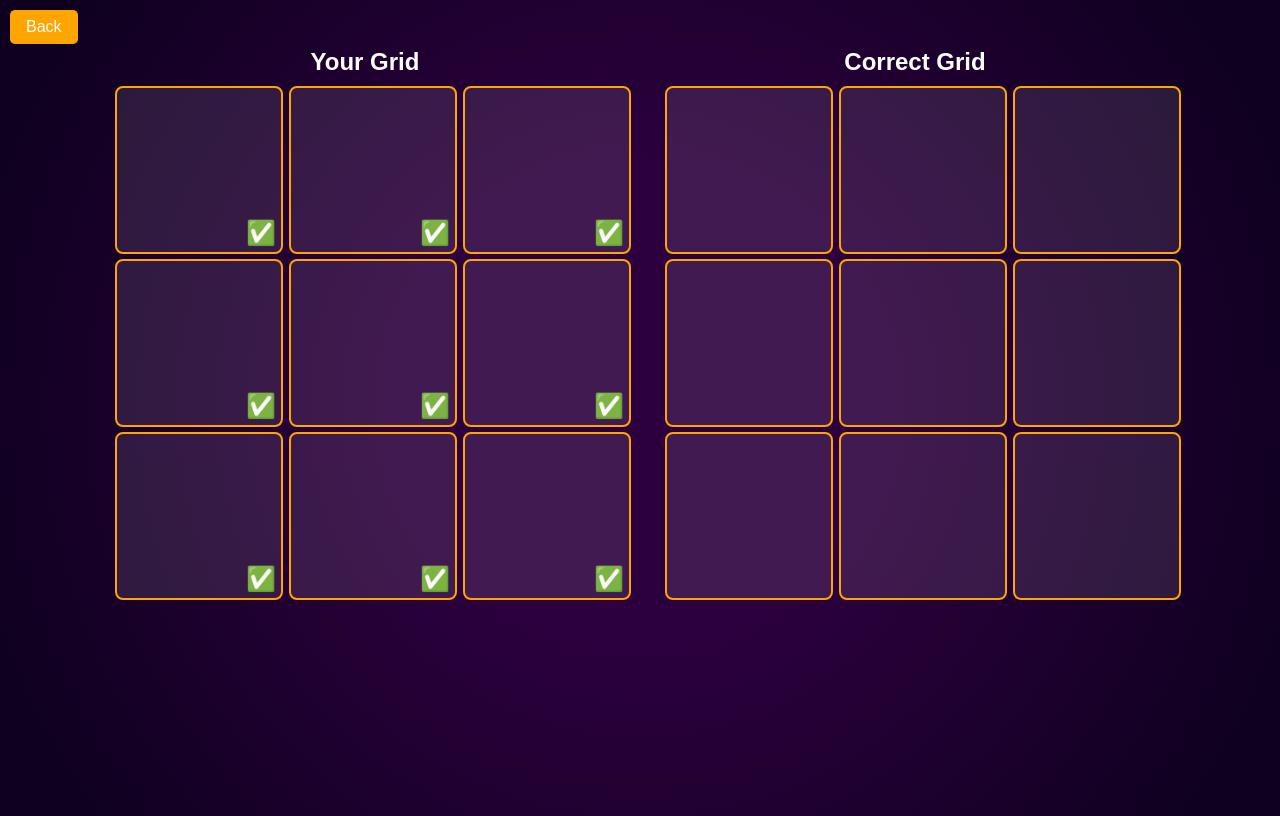
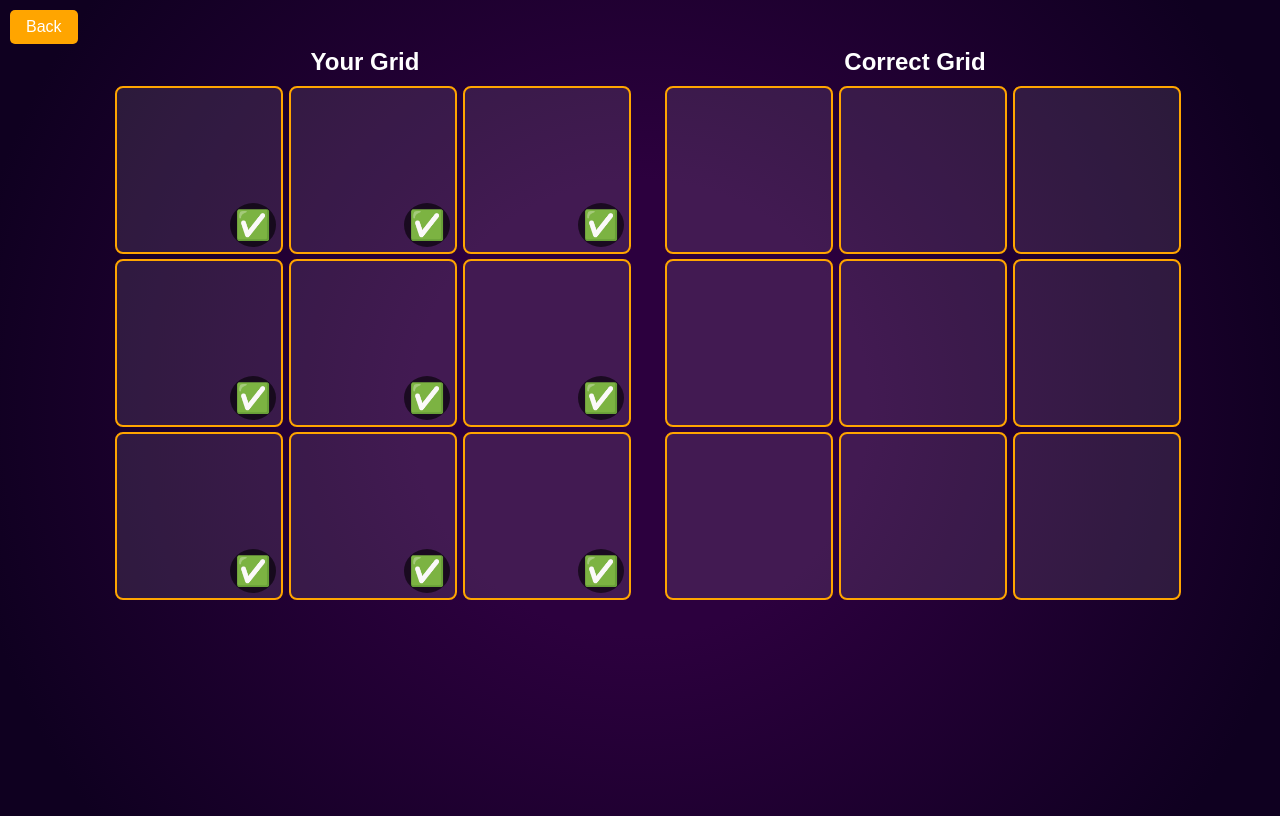
Before and after one commit to Satyaveni-Devisetti/MindMaze, a plain HTML site: page review.html in a window 1280 px wide. Drawn offline with Linux system fonts and the light colour scheme.

Commit message:
MindMaze Game

```diff
--- a/review.html
+++ b/review.html
@@ -130,6 +130,14 @@
             window.location.href = "result.html";
         }
 
+        // Function to normalize URLs (removes trailing slashes, makes lowercase, etc.)
+        function normalizeURL(url) {
+            if (!url) return "";
+            // Remove query parameters or fragments if necessary
+            const urlObj = new URL(url, window.location.origin);
+            return urlObj.pathname.trim().toLowerCase();  // Only compare the path (file name)
+        }
+
         document.addEventListener("DOMContentLoaded", function () {
             const userMatchedGrid = JSON.parse(localStorage.getItem("userMatchedGrid")) || [];
             const correctGrid = JSON.parse(localStorage.getItem("correctImages")) || [];
@@ -162,32 +170,34 @@
                     correctCell.appendChild(correctImg);
                 }
 
-                // Add a status icon (green tick or red cross)
+                // Add a status icon (green tick ✅ or red cross ❌)
                 const statusIcon = document.createElement("span");
                 statusIcon.style.position = "absolute";
                 statusIcon.style.bottom = "5px";
                 statusIcon.style.right = "5px";
-                statusIcon.style.fontSize = "1.5rem";
+                statusIcon.style.fontSize = "1.8rem";
+                statusIcon.style.backgroundColor = "rgba(0, 0, 0, 0.6)";
+                statusIcon.style.padding = "5px";
+                statusIcon.style.borderRadius = "50%";
+                statusIcon.style.color = "white";
 
-                // Normalize URLs using `new URL()`
-                let userImgURL = userMatchedGrid[i] ? new URL(userMatchedGrid[i], window.location.origin).href : "";
-                let correctImgURL = correctGrid[i] ? new URL(correctGrid[i], window.location.origin).href : "";
+                // Normalize URLs before comparison
+                let userImgURL = normalizeURL(userMatchedGrid[i]);
+                let correctImgURL = normalizeURL(correctGrid[i]);
+
+                // Debugging: Output the URLs being compared
+                console.log(`Comparing URLs: user=${userImgURL} correct=${correctImgURL}`);
 
                 if (userImgURL === correctImgURL) {
-                    statusIcon.innerHTML = "✅"; // Green tick
+                    statusIcon.innerHTML = "✅"; // Green tick for correct match
                 } else {
-                    statusIcon.innerHTML = "❌"; // Red cross
+                    statusIcon.innerHTML = "❌"; // Red cross for incorrect match
                 }
 
                 userCell.appendChild(statusIcon);
             }
         });
 
-
-
-
-
-
     </script>
 
 </body>
```
